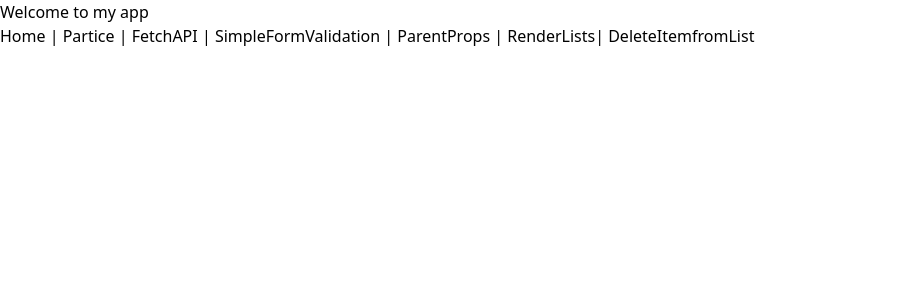
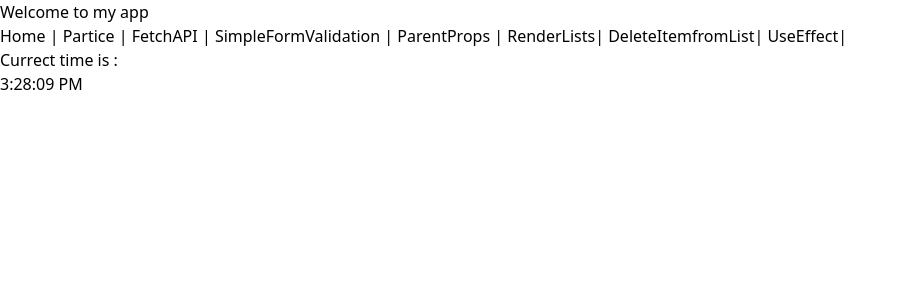
Before and after one commit to evil-sandeep/react_partice, a React (Create React App) app: page /useEffectPartice in a window 1280 px wide. Shown: the top 300 px of the page, without its empty margins (0-907 px from the left). Built offline with nearby package versions, Linux system fonts and the light colour scheme.

Commit message:
useEffect exm  with setinterval and clear interval

```diff
--- a/src/App.js
+++ b/src/App.js
@@ -12,6 +12,7 @@
 import ParentProps from './components/ParentProps'
 import RenderLists from './components/RenderLists'
 import DeleteItemfromList from './components/DeleteItemfromList'
+import UseEffectExm from './components/UseEffectExm'
 
 
 
@@ -28,7 +29,8 @@
     <Link to='SimpleFormValidation'>SimpleFormValidation </Link> |{" "}
     <Link to='ParentProps'>ParentProps</Link> |{' '}
     <Link to='/renderlists'>RenderLists</Link>|{' '}
-    <Link to='/DeleteItemfromList'>DeleteItemfromList</Link>
+    <Link to='/DeleteItemfromList'>DeleteItemfromList</Link>|{' '}
+    <Link to="/useEffectPartice">UseEffect</Link>|{' '}
   </nav>
 
   <Routes>
@@ -37,6 +39,7 @@
     <Route path='/simpleformvalidation' element={<SimpleFormValidation/>}></Route>
     <Route path='/ParentProps'element={<ParentProps/>}></Route>
     <Route path='/DeleteItemfromList' element={<DeleteItemfromList/>}></Route>
+    <Route path='/useEffectPartice' element={<UseEffectExm/>}></Route>
   </Routes>
   </div>
   </BrowserRouter>
--- /dev/null
+++ b/src/components/UseEffectExm.js
@@ -0,0 +1,20 @@
+import React, { useEffect, useState } from 'react'
+
+const UseEffectExm=()=>{
+    const [time,setTime]=useState(new Date())
+
+    useEffect(()=>{
+   const intervalId=setInterval(()=>{
+    setTime(new Date())
+   },1000)
+   return ()=>clearInterval(intervalId)
+    },[])
+return(
+    <div>
+<h1>Currect time is :</h1>
+<h2>{time.toLocaleTimeString()}</h2>
+    </div>
+)
+
+}
+export default UseEffectExm
```
